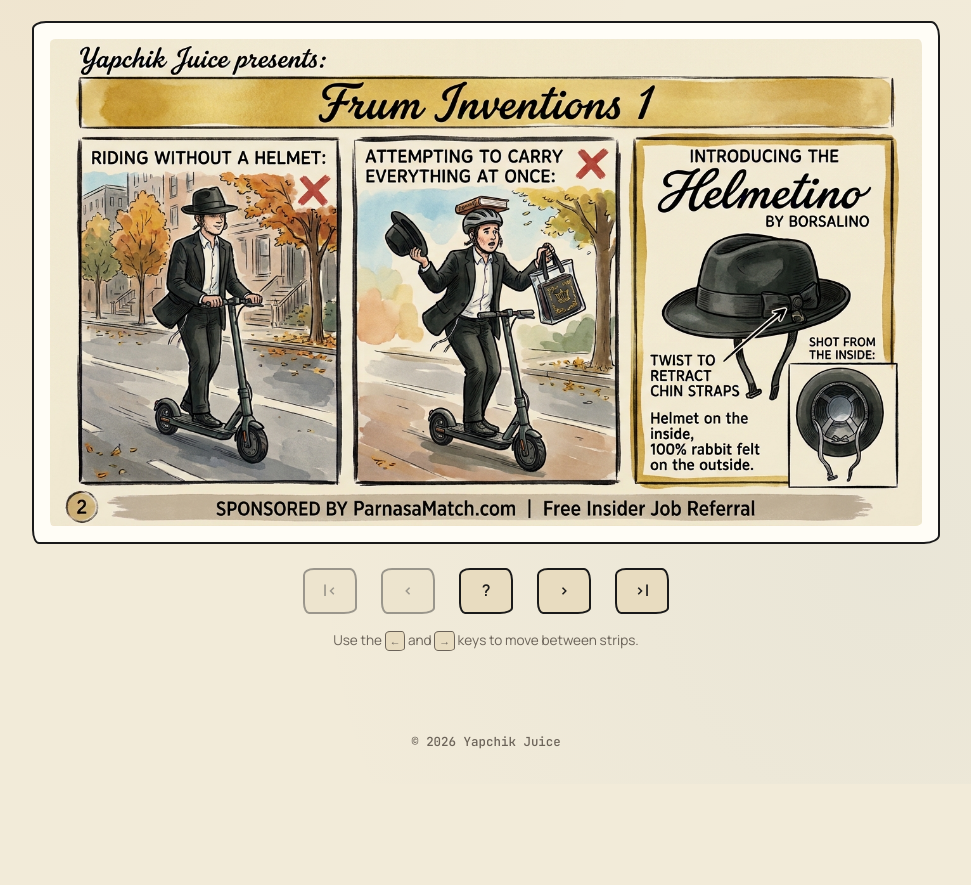
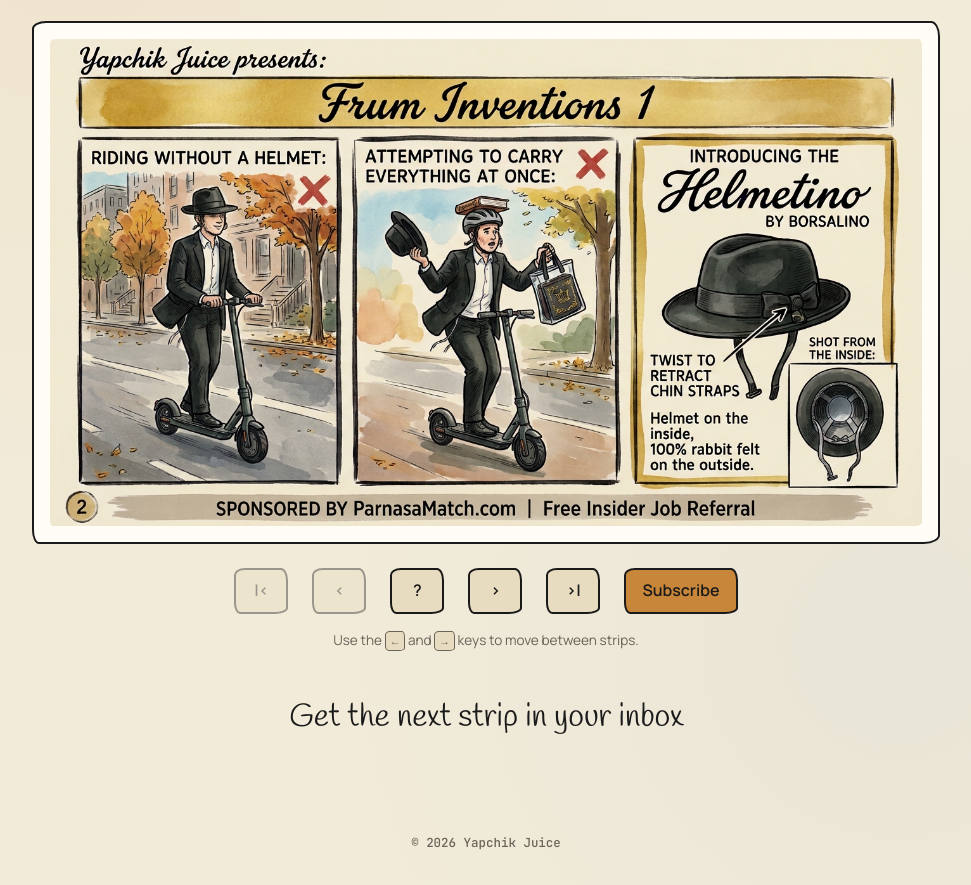
Before and after one commit to saujosai/yapchikjuice.com, a plain HTML site: page c/1/index.html in a window 1280 px wide. Shown: the part 214-1099 px from the top of the page, without its empty margins (154-1125 px from the left). Before the commit the page ends 998 px from the top, so only its background shows below. Drawn offline with Linux system fonts and the light colour scheme.

Commit message:
Add beehiiv inline subscribe form and nav CTA

```diff
--- a/c/1/index.html
+++ b/c/1/index.html
@@ -62,12 +62,16 @@
         <a class="nav-btn" id="nav-random" href="/c/2/" aria-label="Random strip" title="Random strip">?</a>
         <a class="nav-btn" id="nav-next" href="/c/2/" aria-label="Next strip" title="Next strip">&gt;</a>
         <a class="nav-btn" id="nav-last" href="/" aria-label="Last strip" title="Last strip">&gt;|</a>
+        <a class="nav-btn nav-btn--subscribe" href="#signup" aria-label="Subscribe to Yapchik Juice">Subscribe</a>
       </nav>
 
       <p class="strip__hint">Use the <kbd>&larr;</kbd> and <kbd>&rarr;</kbd> keys to move between strips.</p>
     </article>
 
-    <!-- Newsletter signup is intentionally omitted for now. Add it here when ready. -->
+    <section class="signup" id="signup" aria-labelledby="signup-title">
+      <h2 id="signup-title" class="signup__title">Get the next strip in your inbox</h2>
+      <script async src="https://subscribe-forms.beehiiv.com/v3/loader.js" data-beehiiv-form="116a86e5-fc6f-4a7d-9a61-2089c1f883ae"></script>
+    </section>
   </main>
 
   <footer class="footer">
@@ -75,5 +79,6 @@
   </footer>
 
   <script src="/app.js"></script>
+  <script type="text/javascript" async src="https://subscribe-forms.beehiiv.com/attribution.js"></script>
 </body>
 </html>
--- a/styles.css
+++ b/styles.css
@@ -156,6 +156,10 @@ a { color: inherit; }
   pointer-events: none;
 }
 
+.nav-btn--subscribe { background: var(--gold); }
+
+.nav-btn--subscribe:hover { background: var(--terracotta); }
+
 .strip__hint {
   text-align: center;
   color: var(--grey);
@@ -170,6 +174,23 @@ kbd {
   border: 1px solid var(--grey);
   border-radius: 5px 3px 6px 4px / 4px 6px 3px 5px;
   background: var(--paper-deep);
+}
+
+/* ---------- Newsletter signup ---------- */
+
+.signup {
+  max-width: 640px;
+  margin: var(--s6) auto 0;
+  text-align: center;
+}
+
+.signup__title {
+  font-family: var(--font-display);
+  font-weight: 400;
+  font-size: clamp(1.5rem, 3vw, 2rem);
+  line-height: 1.15;
+  margin: 0 0 var(--s2);
+  color: var(--ink);
 }
 
 /* ---------- Footer ---------- */
```
Also changed, not shown: c/2/index.html (+6 -1 lines), c/3/index.html (+6 -1 lines), c/4/index.html (+6 -1 lines), c/5/index.html (+6 -1 lines), c/6/index.html (+6 -1 lines), c/7/index.html (+6 -1 lines), c/8/index.html (+6 -1 lines), c/9/index.html (+6 -1 lines), index.html (+6 -1 lines), tools/template.html (+6 -1 lines), 1 other file.
